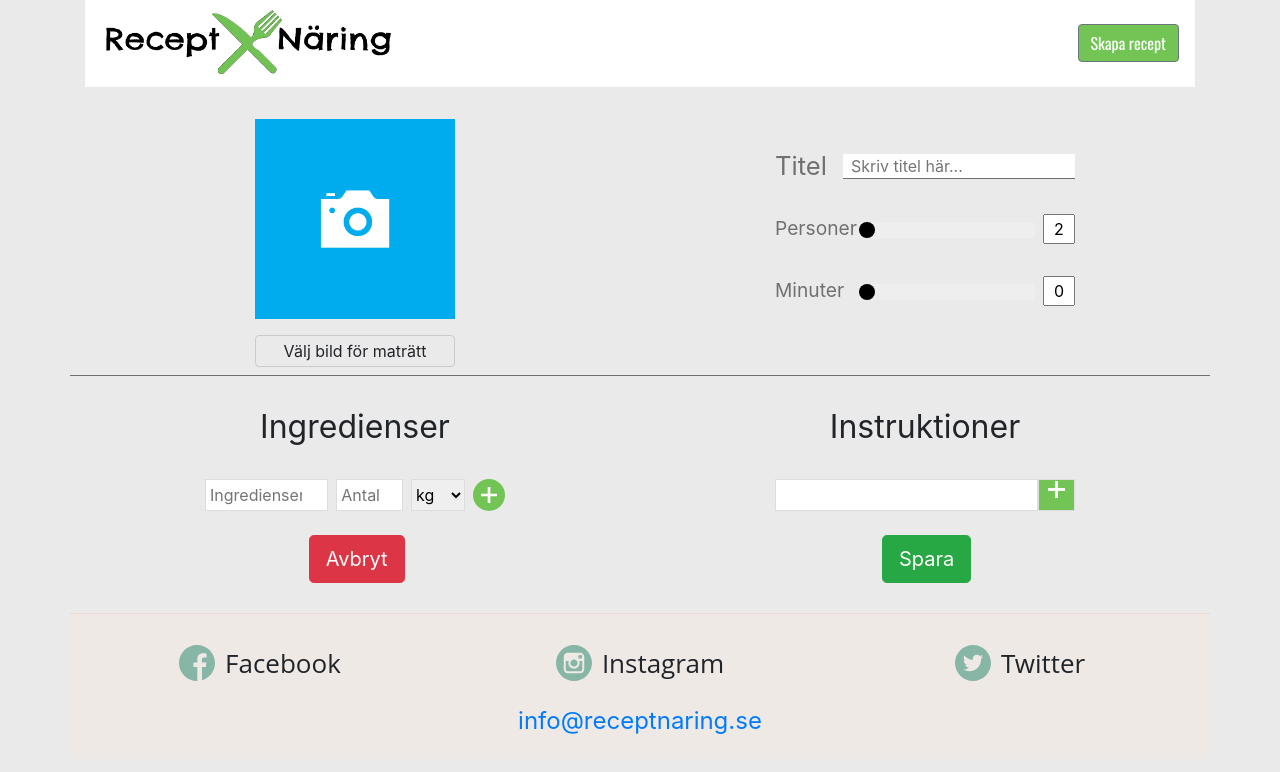
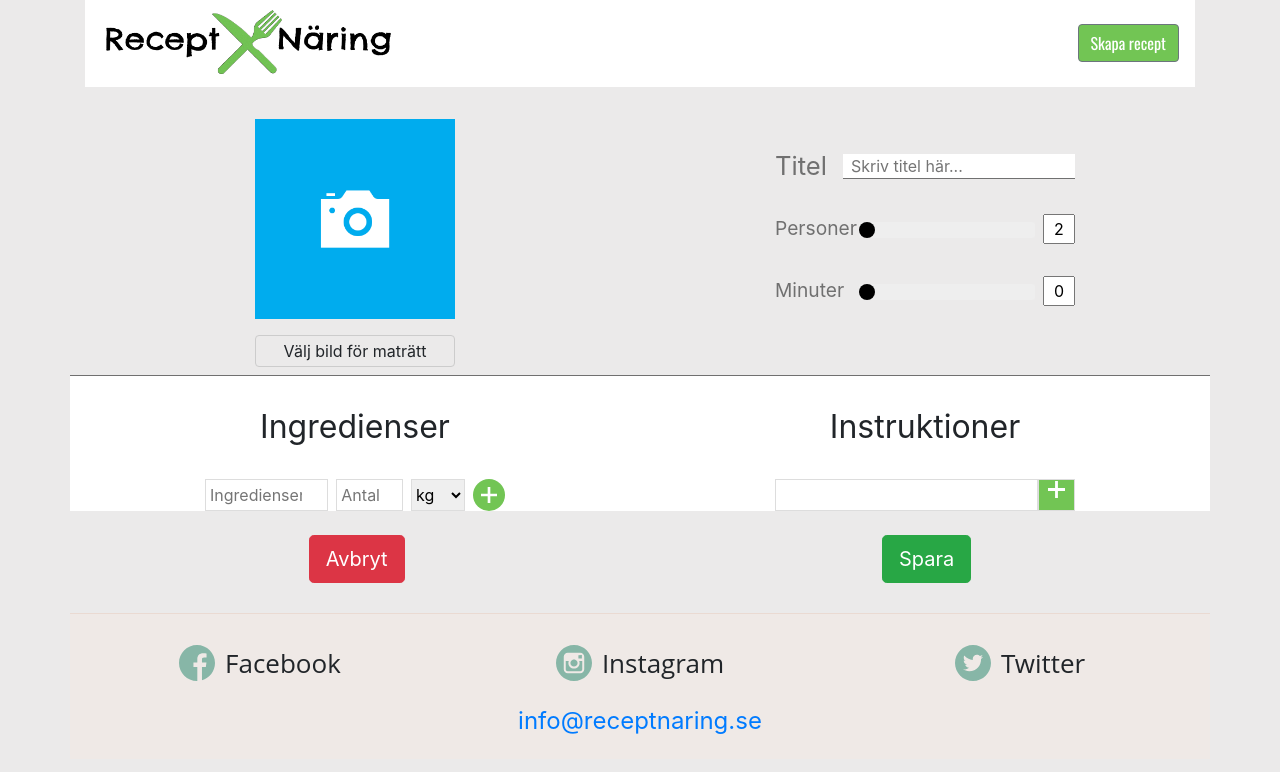
Before and after one commit to kezafat/WCAG-2.1, a React (Create React App) app in the folder receptnaring/frontend/: page /skapa-recept in a window 1280 px wide. Shown: the top 772 px of the page. Built offline with nearby package versions, Linux system fonts and the light colour scheme.

Commit message:
fixed shit

```diff
--- a/receptnaring/frontend/src/views/CreateRecipe/CreateRecipe.js
+++ b/receptnaring/frontend/src/views/CreateRecipe/CreateRecipe.js
@@ -26,7 +26,7 @@ const CreateRecipe = () => {
           <TitlePersonTime s={[state, setState]} />
         </Col>
       </StyledRow>
-      <Row className="text-center">
+      <Row className="text-center" style={{background: '#fff'}}>
         <Col md="6" sm="12">
           <IngredientInput />
         </Col>
--- a/receptnaring/frontend/src/views/CreateRecipe/components/AddStep/AddStep.js
+++ b/receptnaring/frontend/src/views/CreateRecipe/components/AddStep/AddStep.js
@@ -7,7 +7,6 @@ import {
   StyledImage,
   StyledOrderedList,
   StyledListItem,
-  StyledListItemContainer,
   StyledListNumberContainer,
   StyledParagraph
 } from './StyledAddStep';
@@ -27,7 +26,6 @@ const AddStep = () => {
 
   const renderList = () => steps.map((step, i) =>
     <StyledListItem key={i}>
-      <StyledListItemContainer>
       <StyledListNumberContainer>
         <StyledParagraph primary>
           {i + 1}
@@ -36,7 +34,6 @@ const AddStep = () => {
       <StyledParagraph className="text-break">
         {step}
       </StyledParagraph>
-      </StyledListItemContainer>
     </StyledListItem>
   );
 
--- a/receptnaring/frontend/src/views/CreateRecipe/components/AddStep/StyledAddStep.js
+++ b/receptnaring/frontend/src/views/CreateRecipe/components/AddStep/StyledAddStep.js
@@ -40,9 +40,6 @@ const StyledOrderedList = styled.ol`
 
 const StyledListItem = styled.li`
   margin-top: 1rem;
-`;
-
-const StyledListItemContainer = styled.div`
   text-align: left;
   overflow-wrap: break-word;
   display: flex;
@@ -52,6 +49,7 @@ const StyledListItemContainer = styled.div`
 const StyledListNumberContainer = styled.div`
   display: flex;
   align-items: center;
+  background: #ECEEEF;
 `;
 
 const StyledParagraph = styled.p`
@@ -69,7 +67,6 @@ export {
   StyledImage,
   StyledOrderedList,
   StyledListItem,
-  StyledListItemContainer,
   StyledListNumberContainer,
   StyledParagraph
 }
```
Lines whose indentation alone changed are shown as unchanged.
